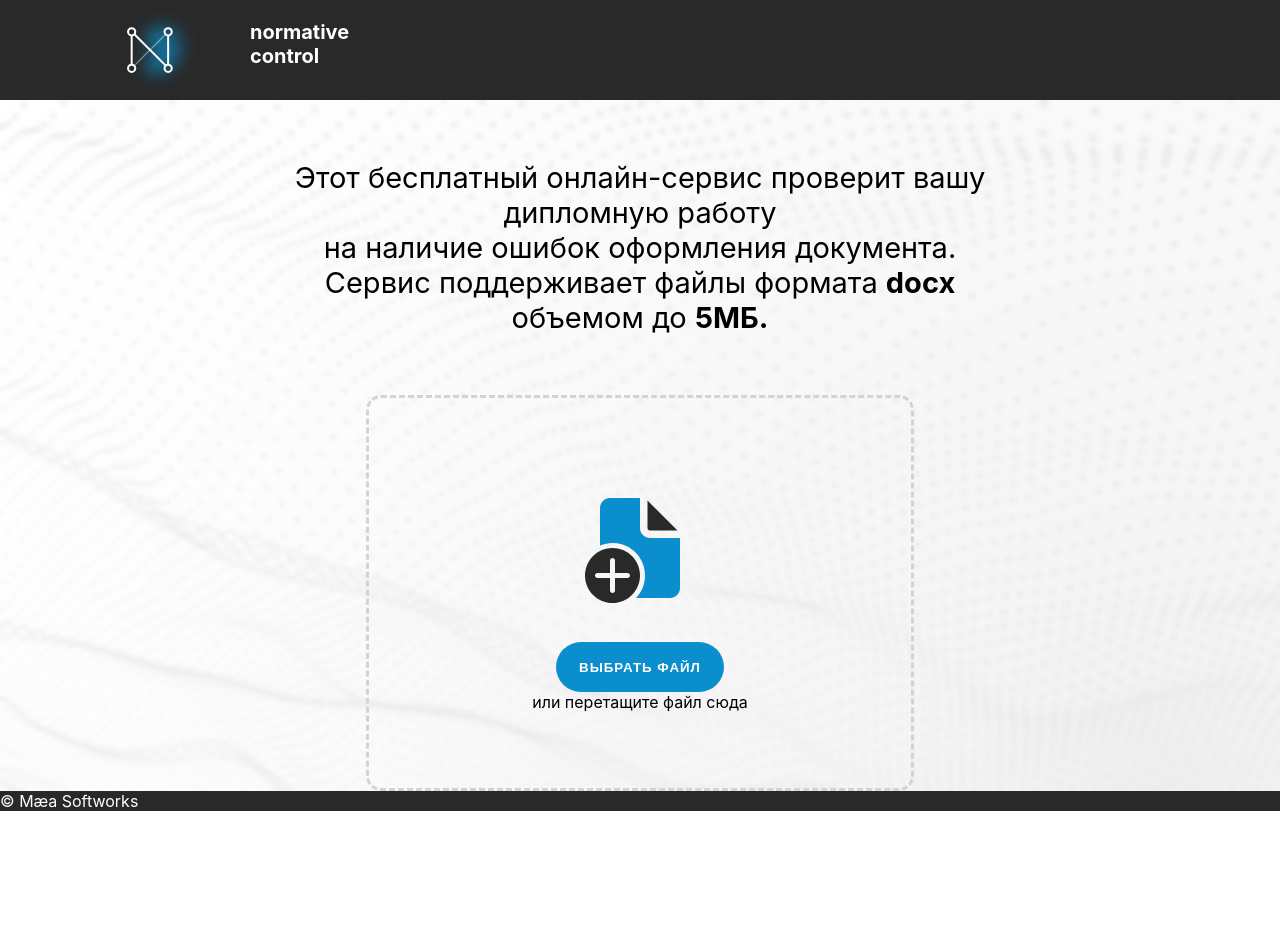
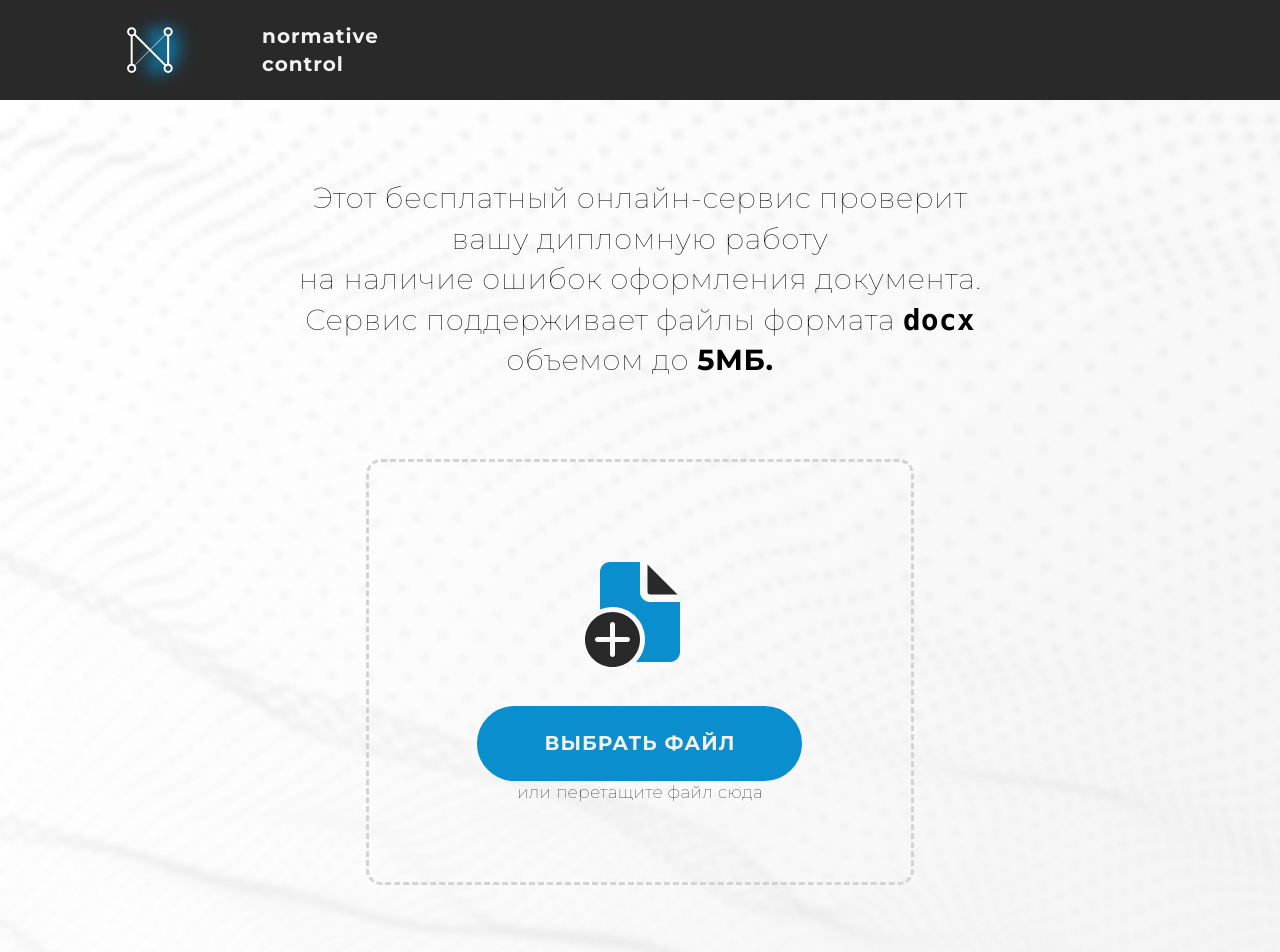
Before and after one commit to EliteHacker228/normative-control, a React (Create React App) app: page / in a window 1280 px wide. Shown: the top 952 px of the page. Before the commit the page ends 811 px from the top, so only its background shows below. Built offline with nearby package versions, Linux system fonts and the light colour scheme.

Commit message:
Bring design into compliance with UI kit

```diff
--- a/public/index.html
+++ b/public/index.html
@@ -15,6 +15,10 @@
       user's mobile device or desktop. See https://developers.google.com/web/fundamentals/web-app-manifest/
     -->
     <link rel="manifest" href="%PUBLIC_URL%/manifest.json" />
+
+    <link rel="preconnect" href="https://fonts.googleapis.com">
+    <link rel="preconnect" href="https://fonts.gstatic.com" crossorigin>
+    <link href="https://fonts.googleapis.com/css2?family=Montserrat:wght@100;700&display=swap" rel="stylesheet">
     <!--
       Notice the use of %PUBLIC_URL% in the tags above.
       It will be replaced with the URL of the `public` folder during the build.
--- a/src/components/Footer/Footer.module.css
+++ b/src/components/Footer/Footer.module.css
@@ -1,10 +1,18 @@
 .footer {
-    background-color: #292929;
-    color: #FFFFFF;
+    background-color: var(--main-dark);
+    color: var(--main-white);
     height: 50px;
 }
 
 .footer p{
     padding: 0;
-    margin: 0;
+    margin-left: 150px;
+    margin-top: 11px;
+    margin-bottom: 11px;
+
+    font-family: 'Montserrat', sans-serif;
+    font-weight: 400;
+    font-size: 20px;
+    letter-spacing: 0.05em;
+    line-height: 140%;
 }
--- a/src/components/Header/Header.module.css
+++ b/src/components/Header/Header.module.css
@@ -1,6 +1,14 @@
+:root {
+    --main-blue: #0A8ECD;
+    --main-dark: #292929;
+    --main-white: #F2F2F2;
+    --main-gray: #D3D3D3;
+    --main-green: #55DC8B;
+}
+
 .header {
-    background-color: #292929;
-    color: #FFFFFF;
+    background-color:var(--main-dark);
+    color: var(--main-white);
     display: flex;
     column-gap: 400px;
     height: 100px;
@@ -13,10 +21,13 @@
 
 .name {
     position: absolute;
-    margin-left: 250px;
-    margin-top: 20px;
+    margin-left: 262px;
+    margin-top: 22px;
+    font-family: 'Montserrat', sans-serif;
+    font-size: 20px;
     font-weight: bold;
-    font-size: 20px;
+    letter-spacing: 0.05em;
+    line-height: 140%;
 }
 
 .menu {
@@ -40,7 +51,7 @@
 /*}*/
 
 .menu_element {
-    color: #F2F2F2;
+    color: var(--main-white);
     /*text-transform: uppercase;*/
     text-decoration: none;
     font-size: 1.5em;
@@ -59,7 +70,7 @@
     /*background: none repeat scroll 0 0 transparent;*/
     height: 4px;
     width: 0;
-    background: #F2F2F2;
+    background: var(--main-white);
     transition: width 0.3s ease 0s, left 0.3s ease 0s;
 }
 
--- a/src/components/Pages/FileUpload/FileUpload.jsx
+++ b/src/components/Pages/FileUpload/FileUpload.jsx
@@ -163,7 +163,7 @@ class FileUpload extends Component {
 
                 <p className={css.introduction}>Этот бесплатный онлайн-сервис проверит вашу дипломную работу <br/>
                     на наличие ошибок оформления документа.<br/>
-                    Сервис поддерживает файлы формата <b>docx</b> объемом до <b>5МБ.</b>
+                    Сервис поддерживает файлы формата <span className={css.docx}>docx</span> объемом до <b>5МБ.</b>
                 </p>
 
                 <div style={{display: state['renderUploadInput'] ? "block" : "none"}}
@@ -175,7 +175,7 @@ class FileUpload extends Component {
                 </div>
 
                 <div style={{display: state['renderUploadProgressbar'] ? "block" : "none"}}
-                     className={css.file_upload_form}>
+                     className={css.file_upload_form + ' ' + css.status}>
                     <img className={css.file_uploading} src={uploading} alt="upload_man"/>
 
                     <div className={css.file_uploading_description}>
--- a/src/components/Pages/FileUpload/FileUpload.module.css
+++ b/src/components/Pages/FileUpload/FileUpload.module.css
@@ -4,8 +4,21 @@
 
 .introduction {
     width: 55%;
-    margin: 60px auto;
-    font-size: 1.813em;
+    margin: 78px auto;
+
+    font-family: 'Montserrat', sans-serif;
+    font-weight: 400;
+    font-size: 29px;
+    letter-spacing: 0.02em;
+    line-height: 140%;
+}
+
+.docx {
+    font-family: 'Consolas', sans-serif;
+    font-weight: 700;
+    font-size: 29px;
+    letter-spacing: 0.02em;
+    line-height: 140%;
 }
 
 .doc_icon {
@@ -35,8 +48,16 @@
     border-color: #D3D3D3;
     width: 33%;
     height: 33%;
-    margin: 0 auto;
+    margin-left: auto;
+    margin-right: auto;
+    margin-top: 0;
+    margin-bottom: 165px;
     padding: 60px;
+    /*margin-bottom: 105px;*/
+}
+
+.status {
+    margin-bottom: 101px;
 }
 
 .file_upload_input {
@@ -47,28 +68,49 @@
 
 .file_upload_button {
     margin: 0 auto;
-    background-color: #0A8ECD;
-    color: #FFFFFF;
+    background-color: var(--main-blue);
+    color: var(--main-white);
     border-style: none;
     border-radius: 38px;
-    width: 40%;
-    height: 50px;
+    width: 325px;
+    height: 75px;
     display: block;
-    font-weight: bold;
     text-transform: uppercase;
-    letter-spacing: 1px;
     transition: 0.5s all;
+
+    font-family: 'Montserrat', sans-serif;
+    font-weight: 800;
+    font-size: 20px;
+    letter-spacing: 0.05em;
+    line-height: 140%;
+
+    border-style: solid;
+    border-color: var(--main-blue);
 }
 
 .file_upload_button:hover {
     cursor: pointer;
-    background-color: #086d9c;
+    color: var(--main-blue);
+    background-color: var(--main-white);
     transition: 0.5s all;
+}
+
+.file_upload_button:active {
+    color: var(--main-dark);
+    background-color: var(--main-gray);
+    border-color: var(--main-gray);
+
 }
 
 .subtext {
     text-transform: lowercase;
     margin-top: 0;
+
+    font-family: 'Montserrat', sans-serif;
+    font-weight: 400;
+    font-size: 17px;
+    letter-spacing: 0.02em;
+    line-height: 140%;
 }
 
 .queue_text {
@@ -112,11 +154,11 @@
 }
 
 .progressbar_ready {
-    background-color: #0ACD58;
+    background-color: var(--main-green);
 }
 
 .progressbar_processing {
-    background-color: orange;
+    background-color: var(--main-blue);
 }
 
 .progressbar_error {
@@ -128,12 +170,32 @@
     /*border-color: #55DC8B;*/
     border-style: solid;
     border-radius: 18px;
-    padding: 5px 20px;
+    /*padding: 5px 20px;*/
     /*background-color: white;*/
+
+    transition: 0.5s all;
+
+    width: 136px;
+    height: 35px;
+
+    font-family: 'Montserrat', sans-serif;
+    font-weight: 700;
+    font-size: 18px;
+    letter-spacing: 0.02em;
+    line-height: 140%;
 }
 
 .result_button:hover {
     cursor: pointer;
+    color: var(--main-white);
+    background-color: var(--main-green);
+}
+
+.result_button:active {
+    cursor: pointer;
+    color: var(--main-dark);
+    background-color: var(--main-gray);
+    border-color: var(--main-gray);
 }
 
 .button_queue {
@@ -143,9 +205,9 @@
 }
 
 .button_ready {
-    color: #55DC8B;
-    border-color: #55DC8B;
-    background-color: white;
+    color: var(--main-green);
+    border-color: var(--main-green);
+    background-color: var(--main-white);
 }
 
 .button_processing {
@@ -157,5 +219,5 @@
 .button_error {
     color: red;
     border-color: red;
-    background-color: white;
+    background-color: var(--main-white);
 }
--- a/src/components/Pages/GetResult/GetResult.jsx
+++ b/src/components/Pages/GetResult/GetResult.jsx
@@ -3,6 +3,8 @@ import icon from "../FileUpload/Uploading.svg";
 import file from "../FileUpload/Frame.svg";
 import React, {Component} from "react";
 import state from "../../../storage/storage";
+import back_arrow from "../GetResult/back_arrow.svg";
+import file_ico from "../GetResult/file_ico.svg";
 
 const RenderList = (props) => {
     let elements = props.elements;
@@ -52,6 +54,13 @@ class GetResult extends Component {
         }
         return (
             <div className={css.result_box}>
+                <div className={css.result_header}>
+                    <img src={back_arrow}/>
+                    <span className={css.file_block}>
+                        <img src={file_ico}/>
+                        <span>{state['fileName']}</span>
+                    </span>
+                </div>
                 <div className={css.statistics}>
                     <p color="red">Ошибки</p>
                     <RenderList elements={state['errors']}/>
--- a/src/components/Pages/GetResult/GetResult.module.css
+++ b/src/components/Pages/GetResult/GetResult.module.css
@@ -1,32 +1,49 @@
 .result_box {
     border-style: dashed;
     border-radius: 15px;
-    border-color: #D3D3D3;
+    border-color: var(--main-white);
     width: 66%;
     height: 66%;
     margin: 65px auto;
-    padding: 60px;
+    padding: 45px;
 
-    display: flex;
+    display: grid;
     gap: 40px;
+    grid-template:
+            "a a a" 40px
+            "b c c"
+            "b c c"  / 1fr 1fr 1fr;
 }
 
 .statistics {
 
     border-style: dashed;
-    border-color: #D3D3D3;
+    border-color: var(--main-white);
+    background-color: #FFFFFF;
+    /*width: 30%;*/
 
-    width: 30%;
-
-    background-color: #FFFFFF;
+    grid-area: b;
 
 }
 
 .document_content {
-    border-style: dashed;
-    border-color: #D3D3D3;
+    background-color: #FFFFFF;
+    /*width: 60%;*/
 
-    background-color: #FFFFFF;
+    grid-area: c;
+}
 
-    width: 60%;
+.result_header {
+    display: flex;
+    justify-content: space-between;
+    align-items: center;
+    align-content: center;
+    grid-area: a;
 }
+
+.file_block {
+    margin: 0 auto;
+    display: flex;
+    align-items: center;
+    gap: 10px;
+}
```
Also changed, not shown: src/components/Pages/GetResult/back_arrow.svg (added), src/components/Pages/GetResult/file_ico.svg (added).
